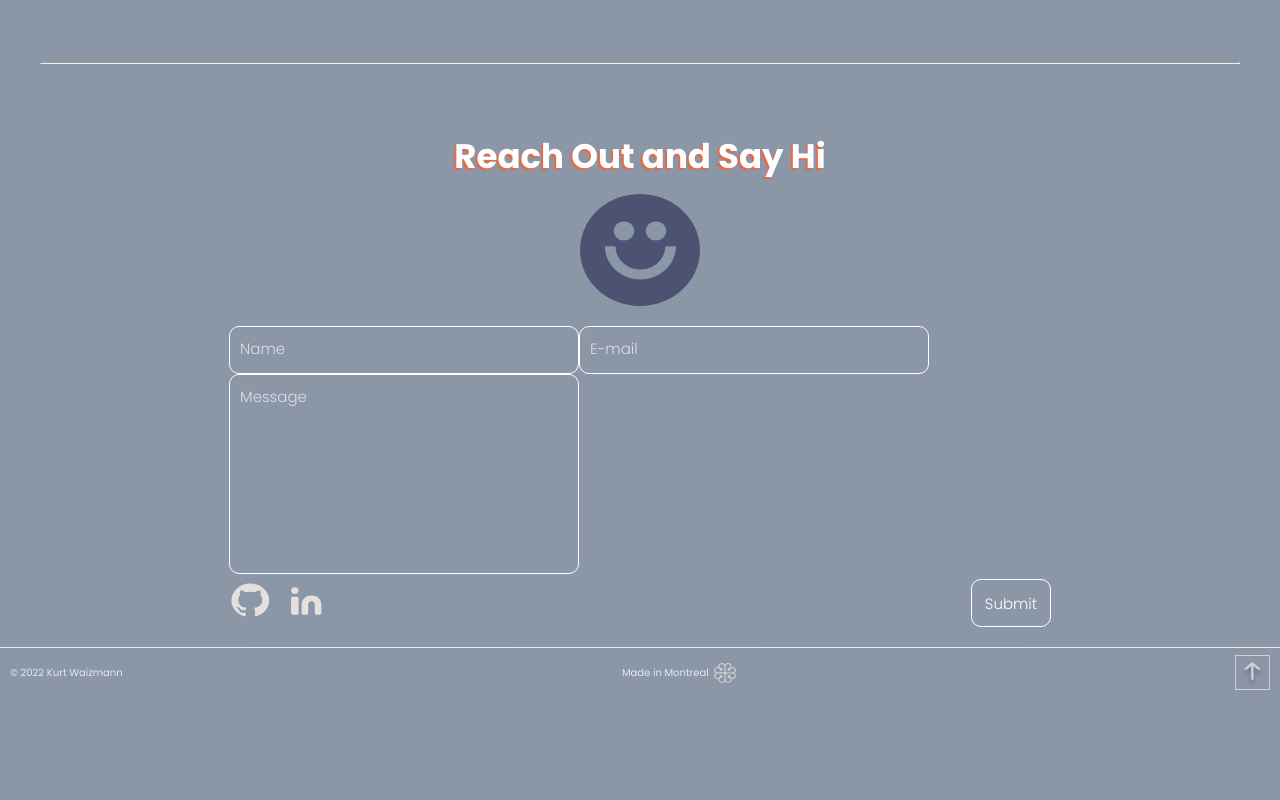
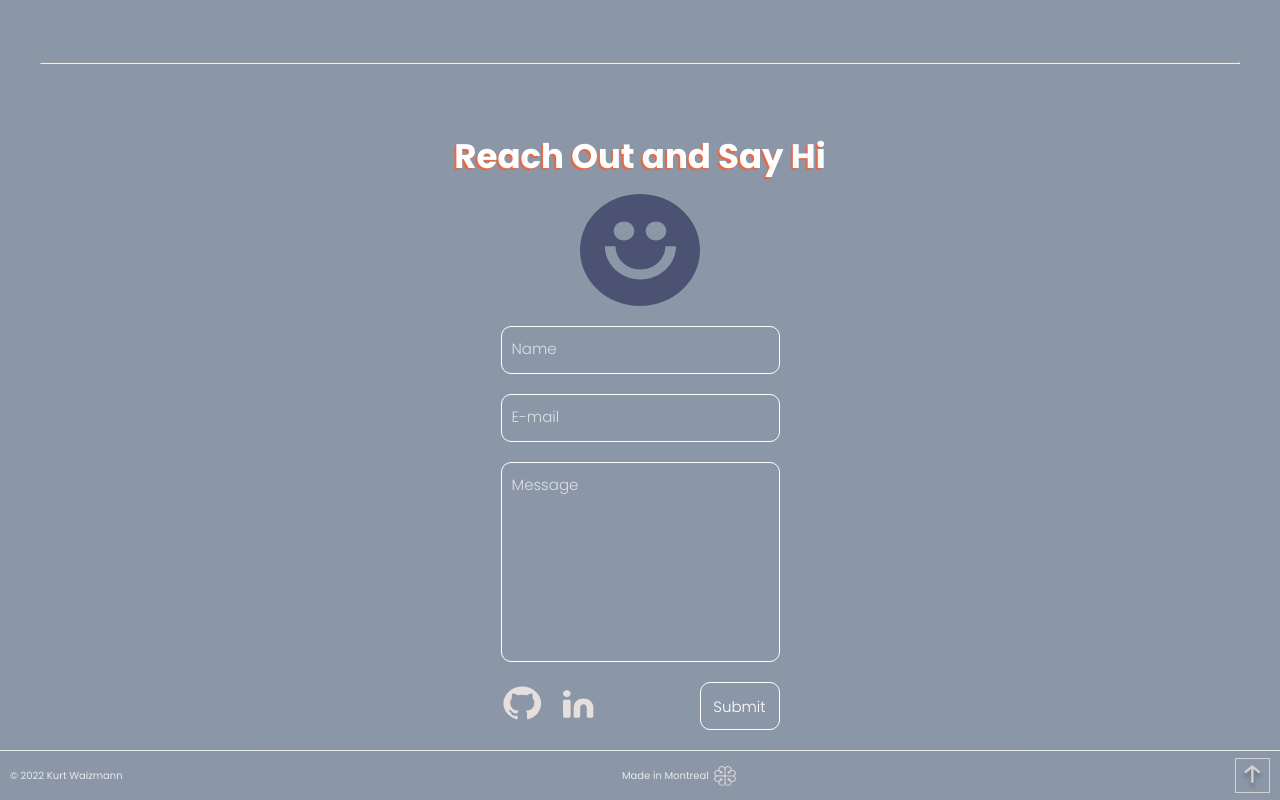
Before and after one commit to kurt-waizmann/Portfolio, a React (Create React App) app in the folder client/: page / in a window 1280 px wide. Shown: the part 2568-3368 px from the top of the page. Before the commit the page ends 3265 px from the top, so only its background shows below. Built offline with nearby package versions, Linux system fonts and the light colour scheme.

Commit message:
again...

```diff
--- a/client/src/components/homepage/Fold4.js
+++ b/client/src/components/homepage/Fold4.js
@@ -25,7 +25,7 @@ const Fold4 = () => {
         </ImgWrap>
       </TitleWrap>
       <FormWrap>
-      <form name="contact" method="post" data-netlify="true" data-netlify-honeypot="bot-field">
+        <Form name="contact" method="POST" netlify data-netlify="true" data-netlify-honeypot="bot-field">
           <input type="text" id="name" name="name" placeholder="Name" required />
           <input type="email" id="email" name="email" placeholder="E-mail" required />
           <textarea id="message" name="message" placeholder="Message" style={{ height: "200px" }} required />
@@ -36,7 +36,7 @@ const Fold4 = () => {
             </Links>
             <Submit type="submit" />
           </Icons>
-        </form>
+        </Form>
       </FormWrap>
       <FinePrint>
         <div>© 2022 Kurt Waizmann</div>
```
